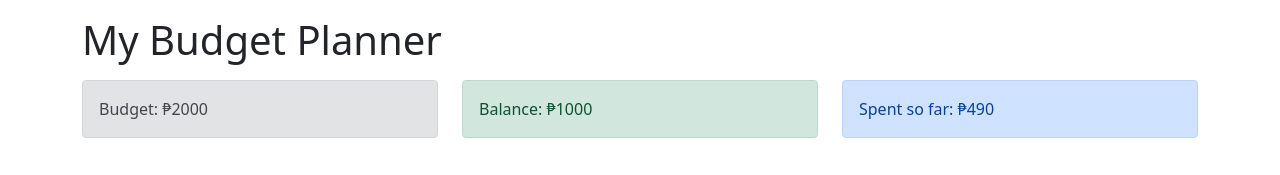
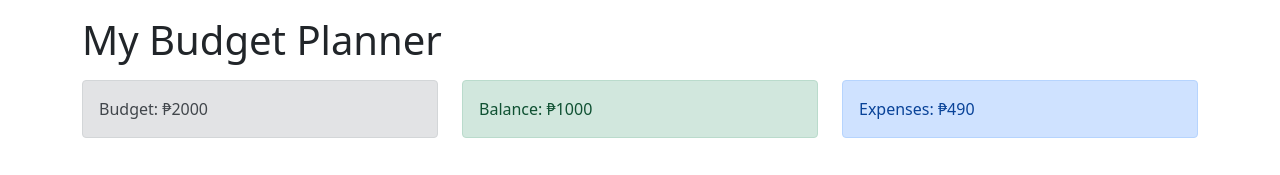
Before and after one commit to nccruel/PHinanz, a React (Create React App) app: page / in a window 1280 px wide. Shown: the top 175 px of the page. Built offline with nearby package versions, Linux system fonts and the light colour scheme.

Commit message:
Change name to Expenses

```diff
--- a/src/components/TotalExpenses.js
+++ b/src/components/TotalExpenses.js
@@ -10,7 +10,7 @@ const TotalExpenses = () => {
 
 	return (
 		<div className='alert alert-primary'>
-			<span>Spent so far: ₱{totalExpenses}</span>
+			<span>Expenses: ₱{totalExpenses}</span>
 		</div>
 	);
 };
```
